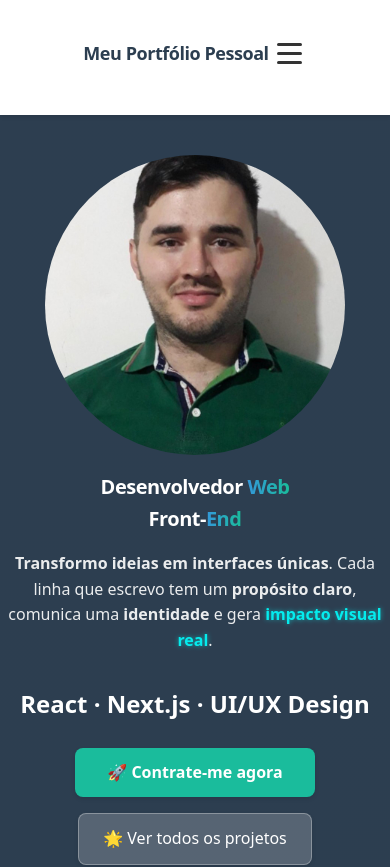
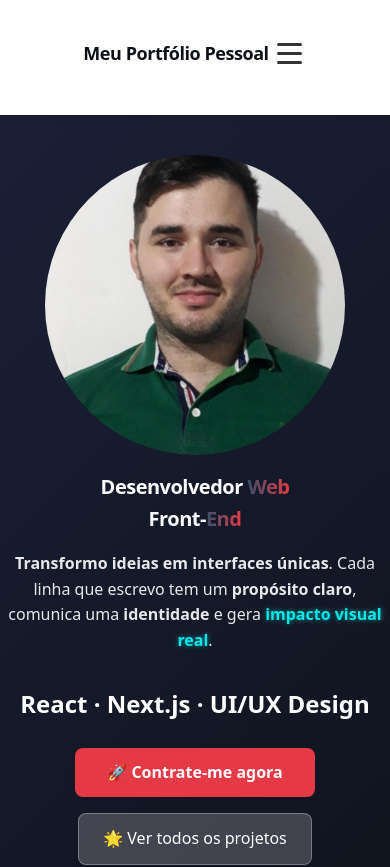
Before and after one commit to lincon-cardoso/meu-portifolio, a Next.js app: page / in a window 390 px wide. Shown: the top 867 px of the page. Built offline with nearby package versions, Linux system fonts and the light colour scheme.

Commit message:
ajusta a meta viewport para melhorar a responsividade e atualiza variáveis de cores para maior acessibilidade

```diff
--- a/src/app/layout.tsx
+++ b/src/app/layout.tsx
@@ -12,7 +12,7 @@ export default function RootLayout({ children }: { children: React.ReactNode })
     <html lang="pt-br">
       <head>
         <meta charSet="UTF-8" />
-        <meta name="viewport" content="width=device-width, initial-scale=1.0, maximum-scale=1.0" />
+        <meta name="viewport" content="width=device-width, initial-scale=1.0" />
 
         <meta name="description" content={metadata.description} />
         <link rel="icon" href="/icons/favicon.ico" />
--- a/src/components/layout/Cabecalho.tsx
+++ b/src/components/layout/Cabecalho.tsx
@@ -22,6 +22,8 @@ export default function Cabecalho() {
           <button
             className={`mobile-menu-toggle ${menuOpen ? "open" : ""}`}
             onClick={toggleMenu}
+            aria-label={menuOpen ? "Fechar menu" : "Abrir menu"}
+
           >
             <span></span>
             <span></span>
--- a/src/style/base/variaveis.scss
+++ b/src/style/base/variaveis.scss
@@ -1,27 +1,26 @@
 /* =======================================================================
-   1. Variáveis Globais - Paleta Moderna para Dev
+   1. Variáveis Globais - Paleta Acessível e Moderna
 ======================================================================== */
 :root {
-  /* Paleta de cores */
-  --color-primary: #2d3e50;
-  --color-secondary: #3498db;
-  --color-accent: #1abc9c;
-  --color-danger: #e74c3c;
-  --color-dark: #2c3e50;
-  --color-text: #34495e;
-  --color-light-text: #7f8c8d;
-  --color-bg: #f9fafb;
-  --color-card-bg: #ffffff;
-  --color-footer: #2d3e50;
+  /* Paleta de cores ajustada para maior contraste e acessibilidade */
+  --color-primary: #1a1f36; /* Azul escuro com contraste aprimorado */
+  --color-secondary: #3a506b; /* Azul médio */
+  --color-accent: #e63946; /* Vermelho vibrante para destaque */
+  --color-success: #2a9d8f; /* Verde para mensagens de sucesso */
+  --color-warning: #b8860b; /* Amarelo escuro para alertas */
+  --color-danger: #b22222; /* Vermelho escuro para erros */
+  --color-dark: #0d1117; /* Preto profundo */
+  --color-text: #1c1e21; /* Cinza escuro para texto */
+  --color-light-text: #6c757d; /* Cinza claro para texto secundário */
+  --color-bg: #f8f9fa; /* Cinza muito claro para fundo */
+  --color-card-bg: #ffffff; /* Branco puro para cartões */
+  --color-footer: #121212; /* Preto profundo para rodapé */
 
   /* Efeitos e Bordas */
   --border-radius: 8px;
-  --box-shadow-soft: 0 10px 15px -3px rgba(0, 0, 0, 0.05),
-    0 4px 6px -2px rgba(0, 0, 0, 0.03);
-  --box-shadow-medium: 0 10px 25px -5px rgba(0, 0, 0, 0.1),
-    0 10px 10px -5px rgba(0, 0, 0, 0.04);
-  --box-shadow-hover: 0 20px 25px -5px rgba(0, 0, 0, 0.1),
-    0 10px 10px -5px rgba(0, 0, 0, 0.04);
+  --box-shadow-soft: 0 4px 6px rgba(0, 0, 0, 0.1);
+  --box-shadow-medium: 0 6px 12px rgba(0, 0, 0, 0.15);
+  --box-shadow-hover: 0 8px 16px rgba(0, 0, 0, 0.2);
   --transition-default: all 0.3s ease-in-out;
 
   /* Tipografia */
```
